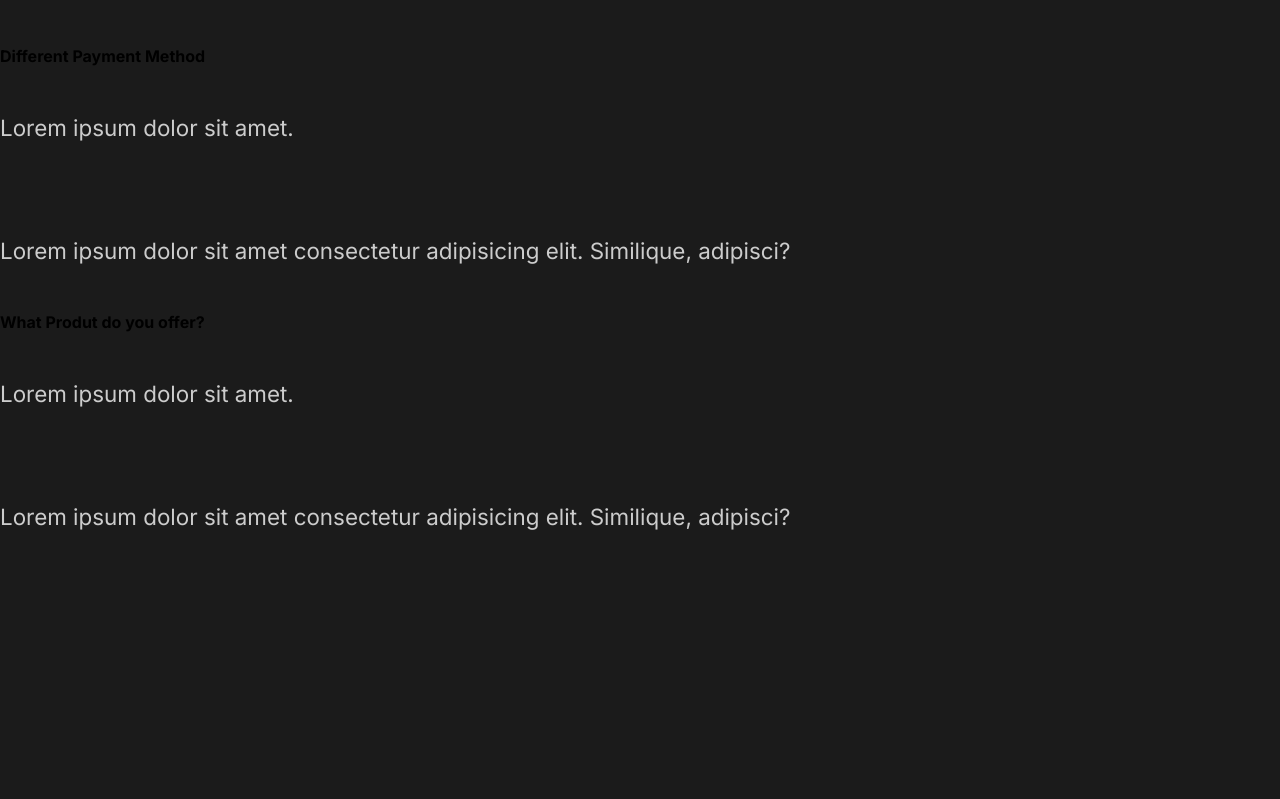
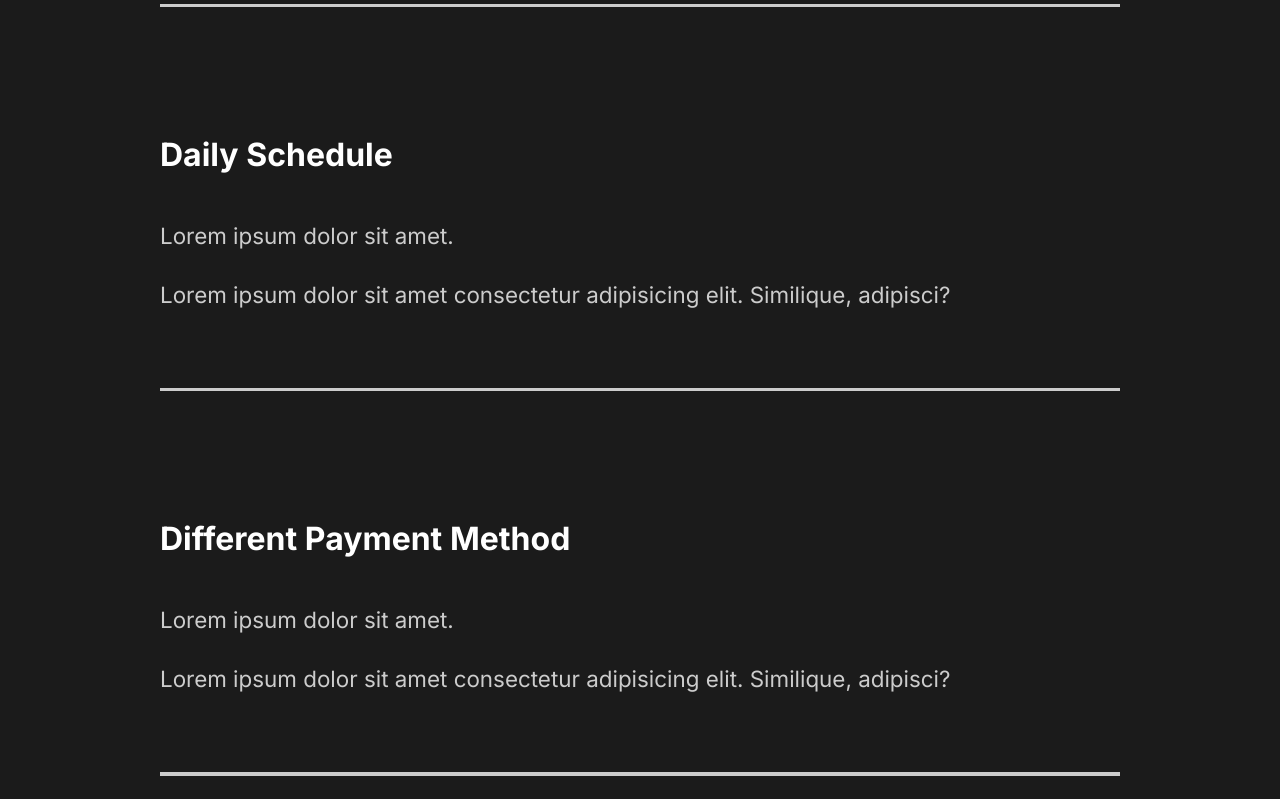
Before and after one commit to saarcohenn/sc-capture-portfolio, a React (Create React App) app: page / in a window 1280 px wide. Shown: the part 2581-3380 px from the top of the page. Before the commit the page ends 3159 px from the top, so only its background shows below. Built offline with nearby package versions, Linux system fonts and the light colour scheme.

Commit message:
[Added] - styling FaQ Section
Adding Style to FaQ Section.
delete Hid component from Services Section flie

```diff
--- a/src/components/FaqSection.js
+++ b/src/components/FaqSection.js
@@ -1,8 +1,10 @@
 import React from "react";
+import styled from "styled-components";
+import { Layout } from "../styles";
 
 const FaqSection = () => {
   return (
-    <div className="faq">
+    <Faq>
       <h2>
         Any Questions <span>FAQ</span>
       </h2>
@@ -15,6 +17,7 @@
             adipisci?
           </p>
         </div>
+        <div className="faq-line"></div>
       </div>
       <div className="question">
         <h4>Daily Schedule</h4>
@@ -25,6 +28,7 @@
             adipisci?
           </p>
         </div>
+        <div className="faq-line"></div>
       </div>
       <div className="question">
         <h4>Different Payment Method</h4>
@@ -35,6 +39,7 @@
             adipisci?
           </p>
         </div>
+        <div className="faq-line"></div>
       </div>
       <div className="question">
         <h4>What Produt do you offer?</h4>
@@ -45,9 +50,38 @@
             adipisci?
           </p>
         </div>
+        <div className="faq-line"></div>
       </div>
-    </div>
+    </Faq>
   );
 };
 
+// Styles
+const Faq = styled(Layout)`
+  display: block;
+  span {
+    display: block;
+  }
+  h2 {
+    padding-bottom: 2rem;
+    font-weight: lighter;
+  }
+  .faq-line {
+    background: #ccc;
+    height: 0.2rem;
+    margin: 2rem 0rem;
+    width: 100%;
+  }
+  .question {
+    padding: 3rem 0rem;
+    cursor: pointer;
+  }
+  .answer {
+    padding: 2rem 0rem;
+    p {
+      padding: 1rem 0rem;
+    }
+  }
+`;
+
 export default FaqSection;
--- a/src/components/GlobalStyle.js
+++ b/src/components/GlobalStyle.js
@@ -41,6 +41,7 @@
 }
 h4 {
     font-weight:bold;
+    font-size: 2rem;
 }
 span {
     font-weight:bold;
--- a/src/components/ServicesSection.js
+++ b/src/components/ServicesSection.js
@@ -9,7 +9,7 @@
 
 // Styles
 import styled from "styled-components";
-import { Layout, Description, Image, Hide } from "../styles";
+import { Layout, Description, Image } from "../styles";
 
 const ServicesSection = () => {
   return (
```
Also changed, not shown: 1 other file (tests, documents, lock files or other folders).
